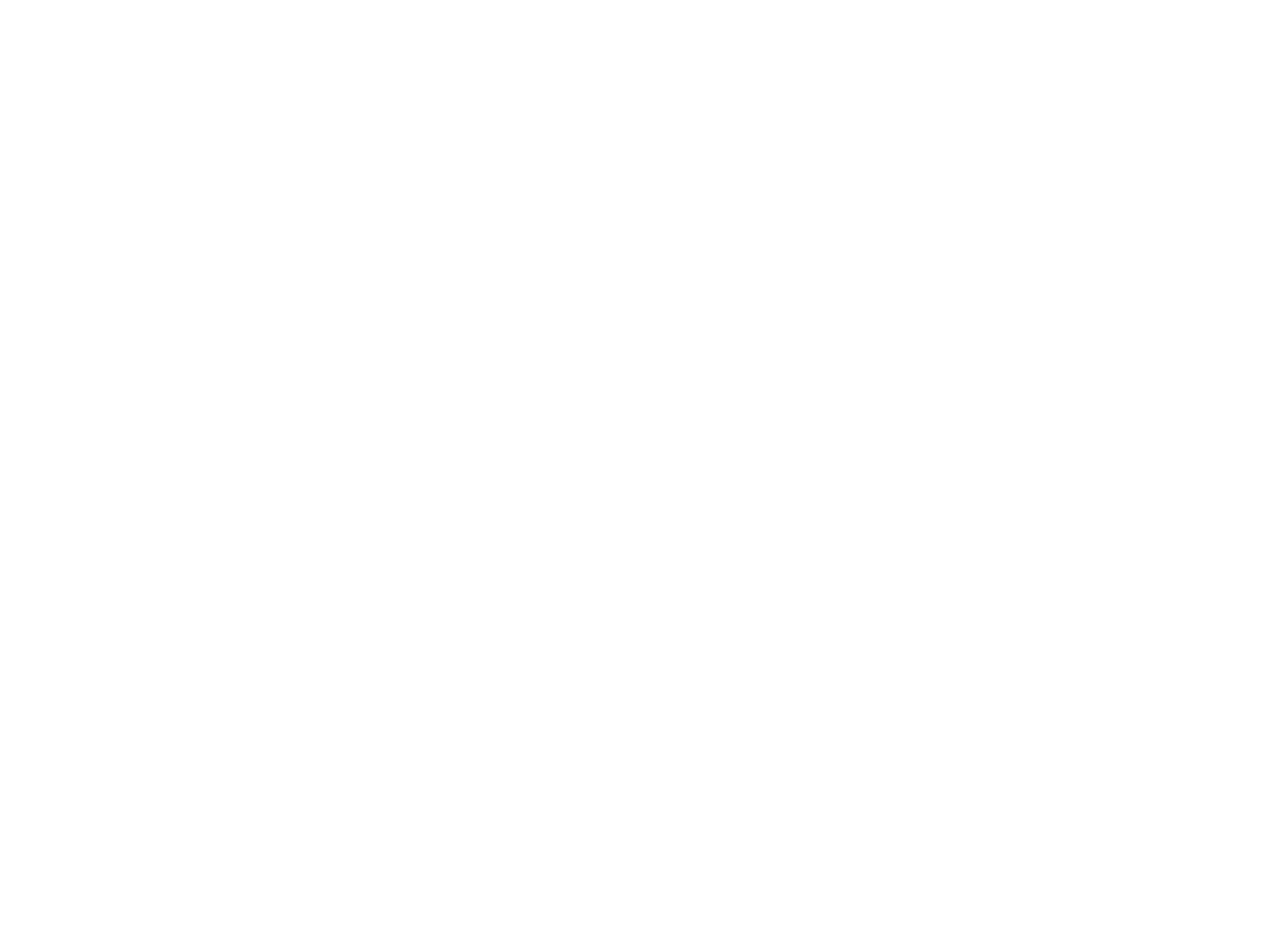
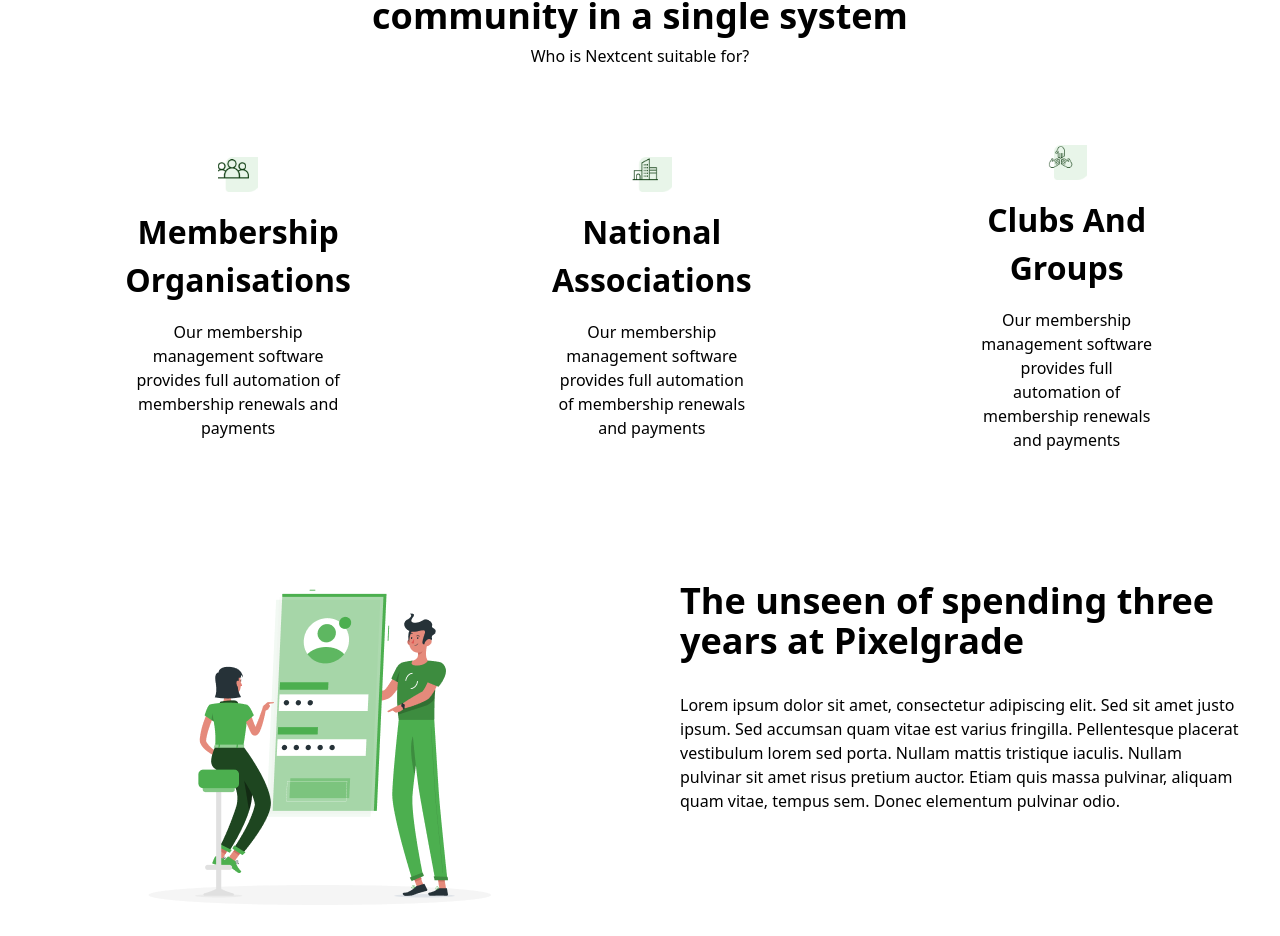
Before and after one commit to requin883/landing-page, a React (Vite) app in the folder front/: page / in a window 1280 px wide. Shown: the part 1140-2076 px from the top of the page. Before the commit the page ends 1096 px from the top, so only its background shows below. Built offline with nearby package versions, Linux system fonts and the light colour scheme.

Commit message:
Add Community and TextWImage components to enhance App layout

```diff
--- a/front/src/App.jsx
+++ b/front/src/App.jsx
@@ -1,12 +1,16 @@
 import './App.css'
 import { Clients } from './components/Clients'
 import { Hero } from './components/Hero'
+import { Community } from './components/Community'
+import { TextWImage } from './components/TextWImage'
 
 function App() {
   return (
     <>
       <Hero />
       <Clients />
+      <Community />
+      <TextWImage sectionNumber={1} img='/phone_showing.png' direction={false} title='The unseen of spending three years at Pixelgrade' paragraph='Lorem ipsum dolor sit amet, consectetur adipiscing elit. Sed sit amet justo ipsum. Sed accumsan quam vitae est varius fringilla. Pellentesque placerat vestibulum lorem sed porta. Nullam mattis tristique iaculis. Nullam pulvinar sit amet risus pretium auctor. Etiam quis massa pulvinar, aliquam quam vitae, tempus sem. Donec elementum pulvinar odio.' btnText='Learn More' />
     </>
   )
 }
--- /dev/null
+++ b/front/src/components/TextWImage.jsx
@@ -0,0 +1,14 @@
+export const TextWImage = ({ sectionNumber, img, title, paragraph, direction, btnText }) => {
+  return (
+    <section className={`textwithimage-${sectionNumber} grid grid-flow-col grid-cols-2 place-items-center w-screen`}>
+      <div>
+        <img className="w-full" src={img} alt="" />
+      </div>
+      <div className={`max-w-xl grid ${direction ? 'text-right place-items-end order-first' : 'text-left place-items-start order-last'} gap-8 p-2 text-center`}>
+        <h2 className="text-dark-gray font-bold text-4xl">{title}</h2>
+        <p className="text-neutral-gray text-base">{paragraph}</p>
+        <button className="text-white font-bold bg-primary px-8 py-4 rounded-md">{btnText}</button>
+      </div>
+    </section>
+  )
+}
```
